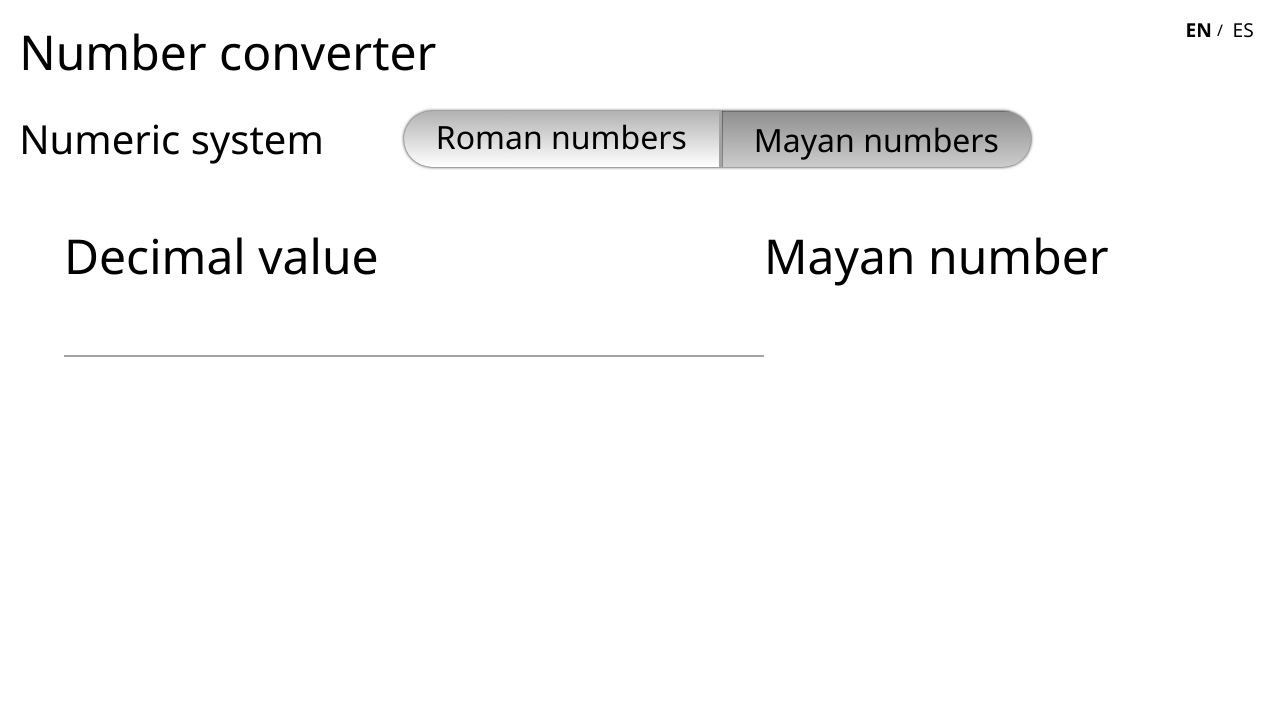
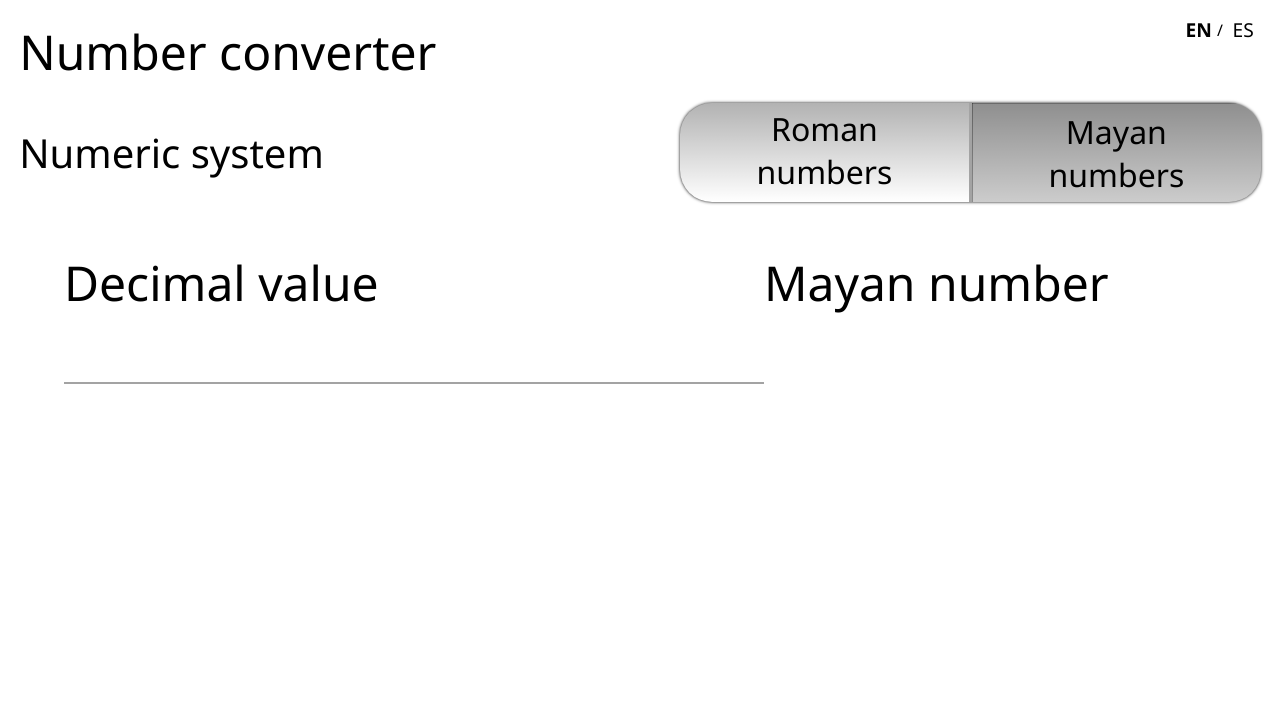
Before and after one commit to israel-munoz/number-converter, a website built with webpack: page src/index.html in a window 1280 px wide. Both pictures are taken after a click on the item "Mayan numbers". Shown: the top 710 px of the page. Built offline with nearby package versions, Linux system fonts and the light colour scheme.

Commit message:
Fixed layout issues for IE11.

```diff
--- a/src/assets/css/styles.css
+++ b/src/assets/css/styles.css
@@ -21,7 +21,7 @@ body {
 }
 
 header {
-    flex: 0;
+    flex: 0 auto;
     padding: 1.2em;
 }
 
@@ -160,7 +160,7 @@ main .panels .panel.mayan {
 }
 
 main .panels .panel.mayan div.input {
-    flex: 0;
+    flex: 0 auto;
 }
 
 main .panels .panel.mayan div.result {
@@ -172,7 +172,7 @@ main .panels .panel.mayan div.result {
 
 main .panels .panel.mayan div.result label {
     display: block;
-    flex: 0;
+    flex: 0 auto;
 }
 
 main .panels .panel.mayan div.result .canvas {
@@ -192,7 +192,7 @@ main .panels .panel.mayan label input {
 }
 
 footer {
-    flex: 0;
+    flex: 0 auto;
     text-align: center;
 }
 
@@ -216,8 +216,16 @@ footer a svg {
         display: flex;
     }
 
+    main .menu h2 {
+        flex: 0 50%;
+    }
+
+    main .menu nav {
+        flex: 0 50%;
+    }
+
     main .menu ul li {
-        flex: initial;
+        flex: 1;
     }
 
     main .panels .panel.roman {
```
